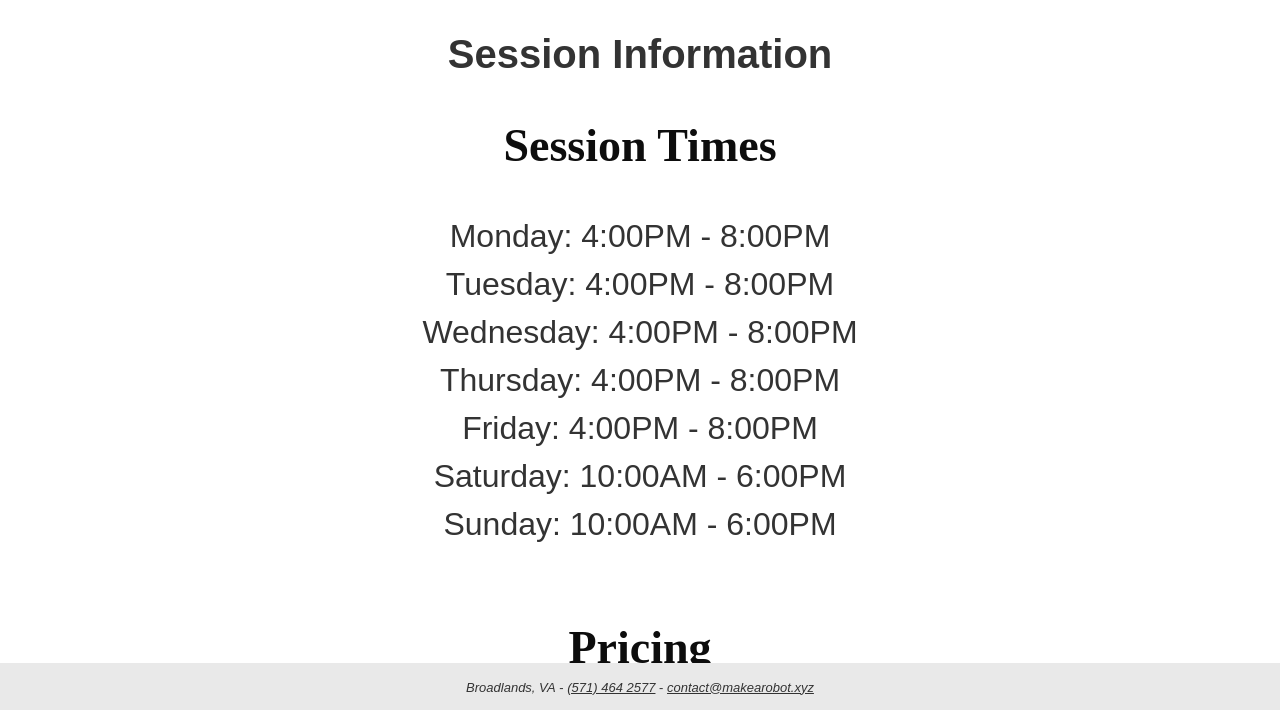
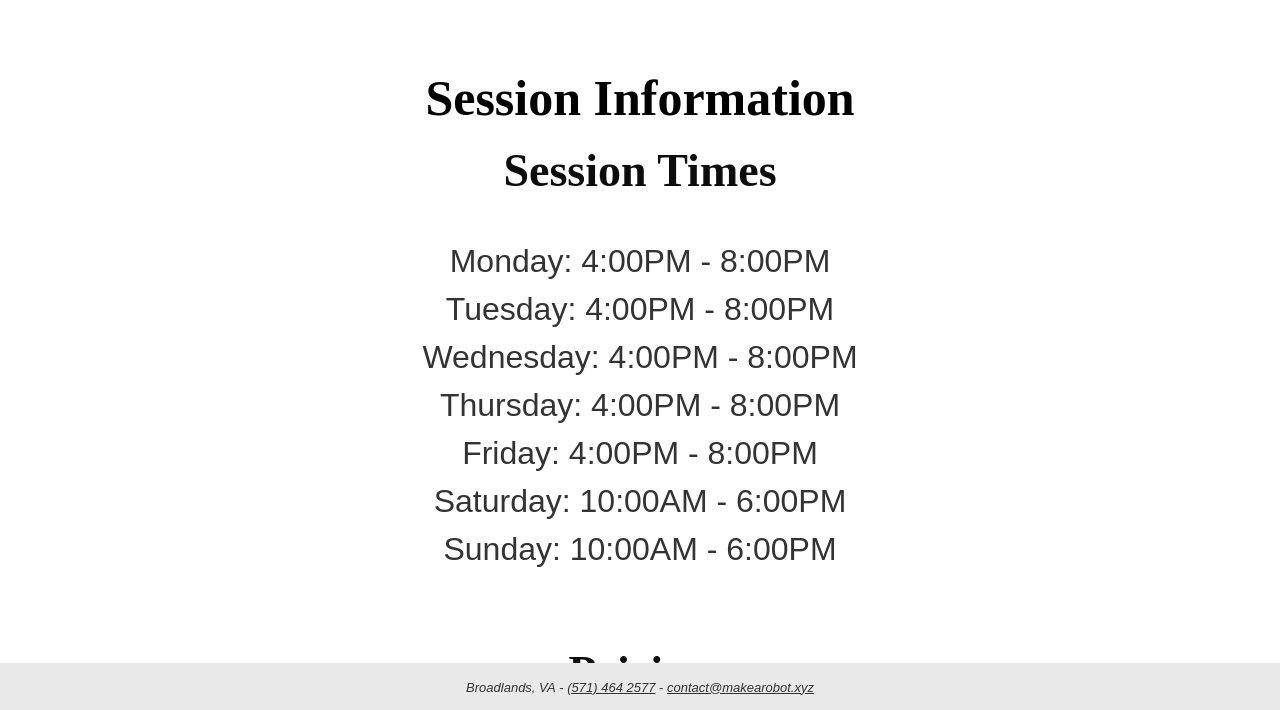
Before and after one commit to make-a-robot/ServerSite, a website: page Site/Session Information.html in a window 1280 px wide. Shown: the part 88-798 px from the top of the page. Drawn offline with Linux system fonts and the light colour scheme.

Commit message:
The title on Session Information was a standard h1 with the class title not added this did not only preven consitent styling across pages it also made it so that the main title looked more of a title of a section of its own sections this made it weid to look at so i fixed it by adding the title on session information to the class title
Signed-off-by: Malek Abdoh <malekabdoh2000@gmail.com>

```diff
--- a/Site/Session Information.html
+++ b/Site/Session Information.html
@@ -39,7 +39,7 @@
   font-size: 22px; line-height: 20px; cursor: pointer;", onMouseOver="this.style.color='black'", onMouseOut="this.style.color='white'", onclick="this.parentElement.style.display='none';">&times;</span>
   <strong>Attention!</strong> We Have No In Person Classes In The Summer
   </div> -->
-    <h1>Session Information</h1>
+    <h1 class="title">Session Information</h1>
     <div id="info">
       <h2>Session Times <br></h2>
   <p style="font-size: xx-large;">
```
